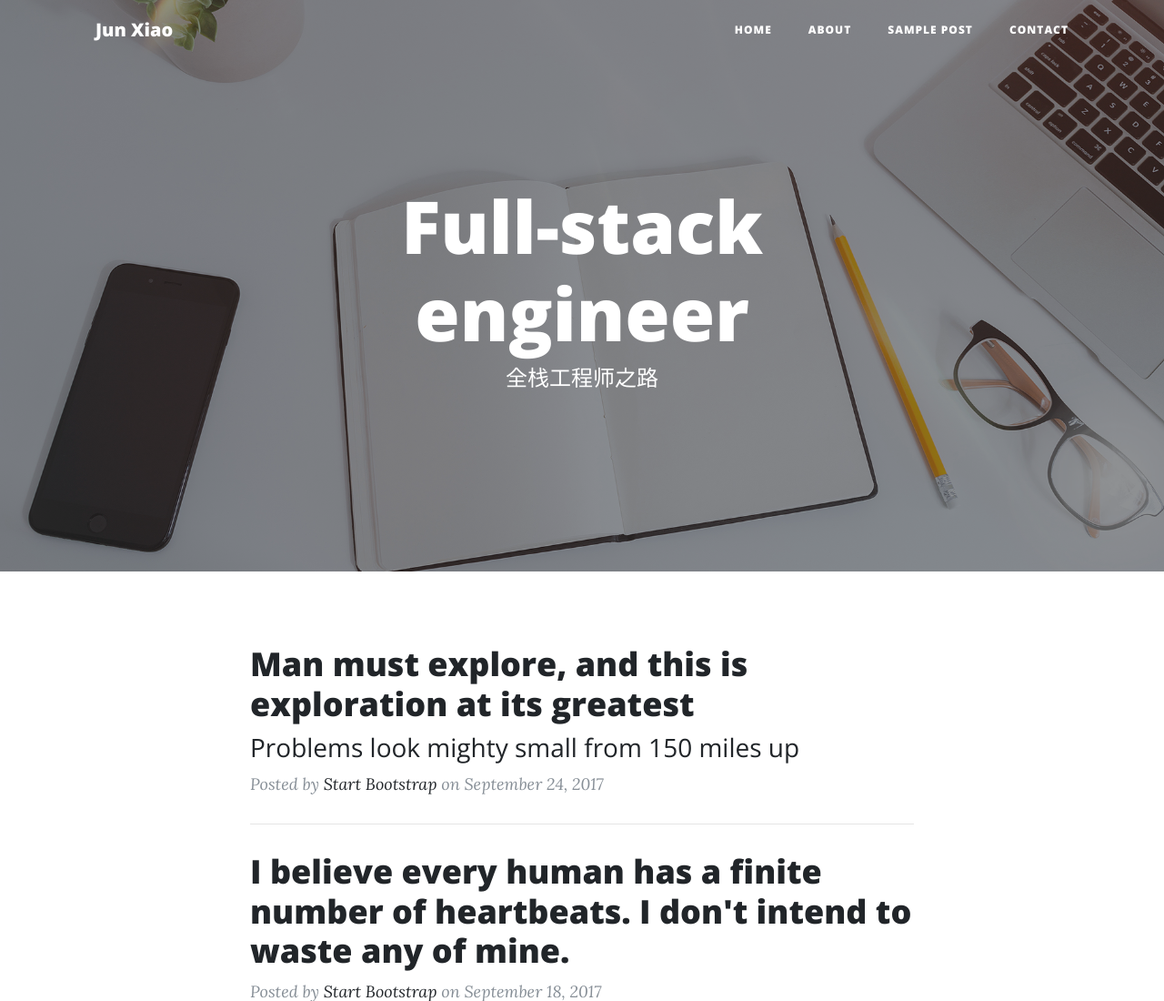
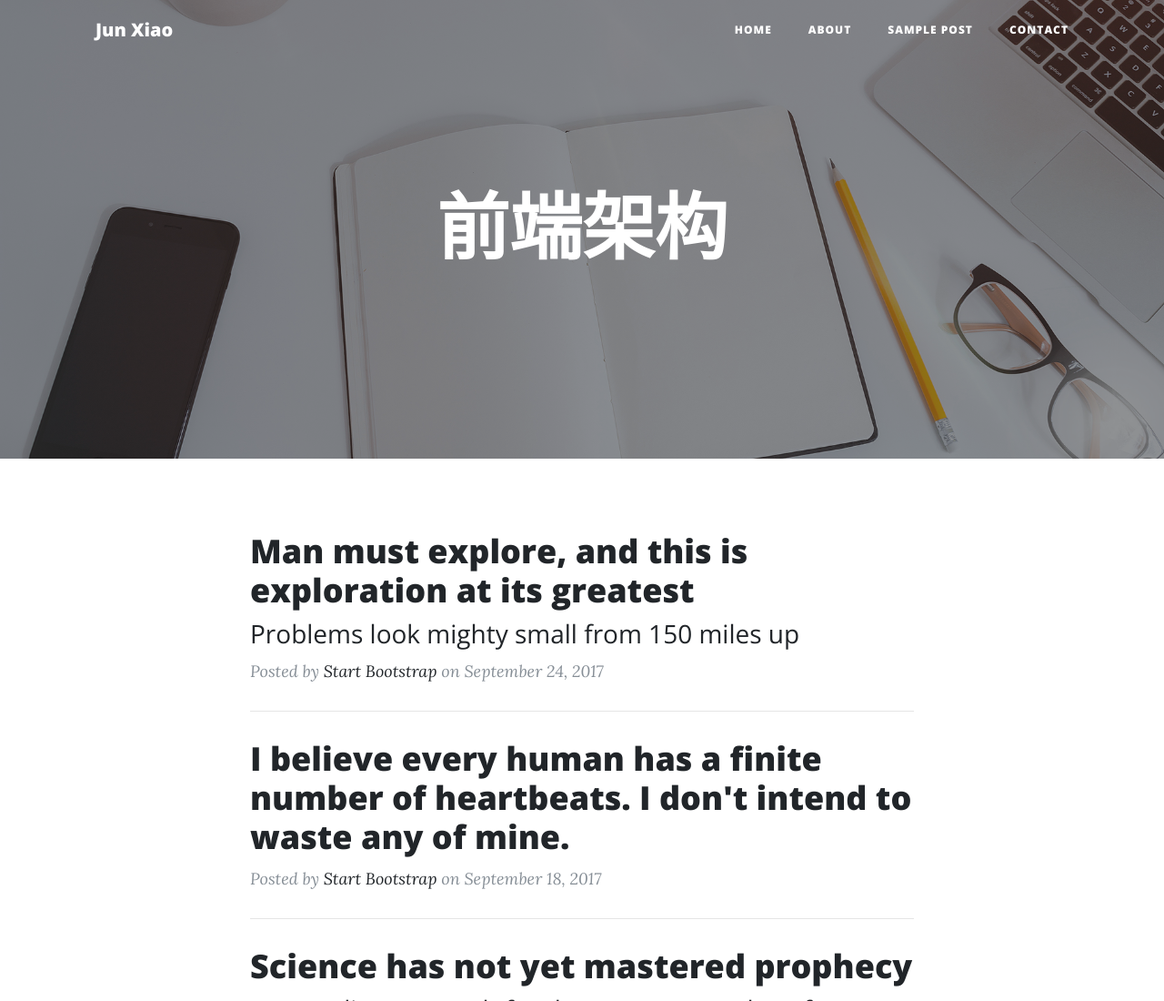
Before and after one commit to Jetboy3/junxiao, a website: page index.html in a window 1280 px wide. Shown: the top 1100 px of the page at 91% size. Drawn offline with nearby package versions, Linux system fonts and the light colour scheme.

Commit message:
Update index.html

```diff
--- a/index.html
+++ b/index.html
@@ -59,8 +59,8 @@
         <div class="row">
           <div class="col-lg-8 col-md-10 mx-auto">
             <div class="site-heading">
-              <h1>Full-stack engineer</h1>
-              <span class="subheading">全栈工程师之路</span>
+              <h1>前端架构</h1>
+<!--               <span class="subheading">全栈工程师之路</span> -->
             </div>
           </div>
         </div>
```
